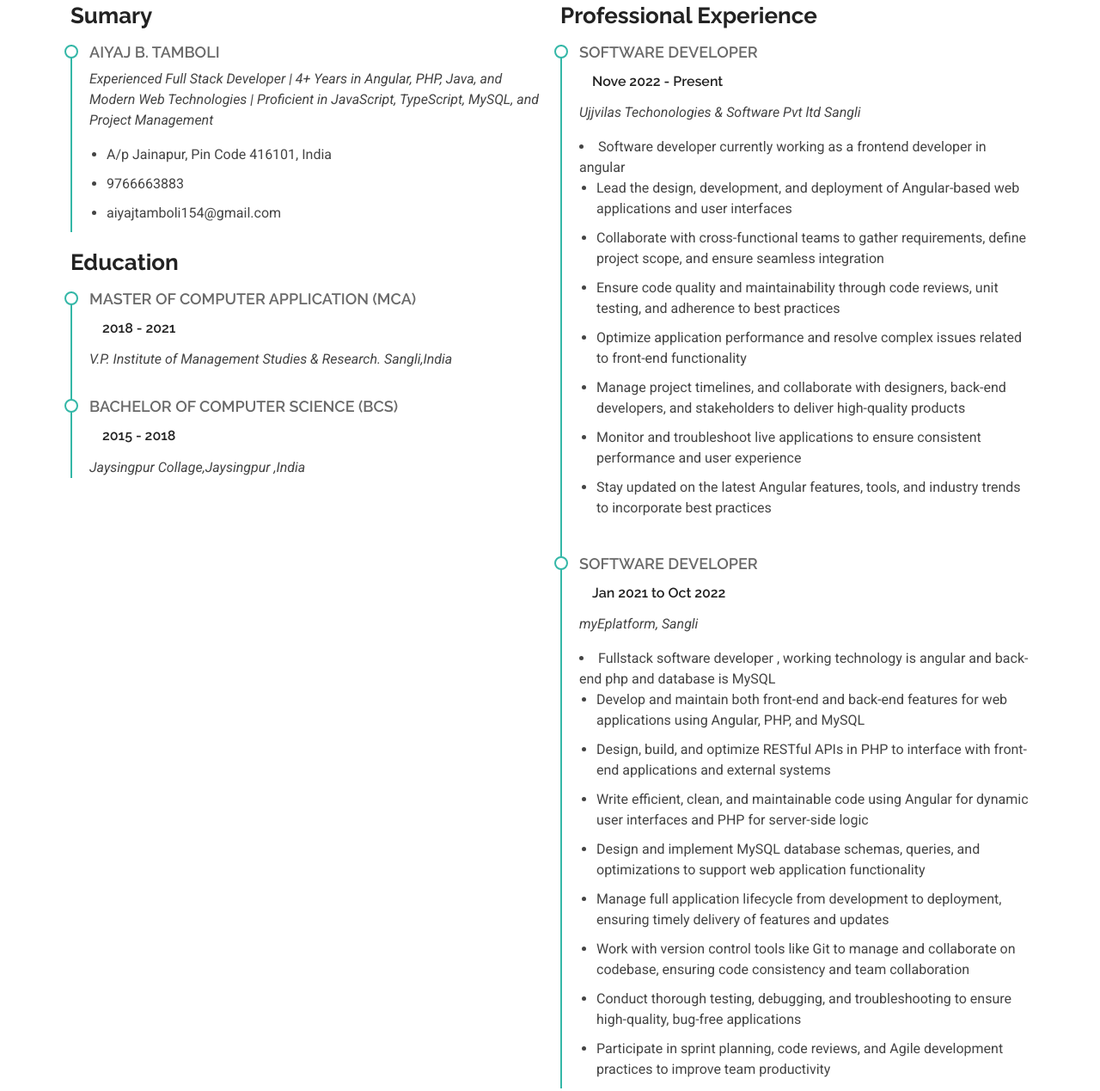
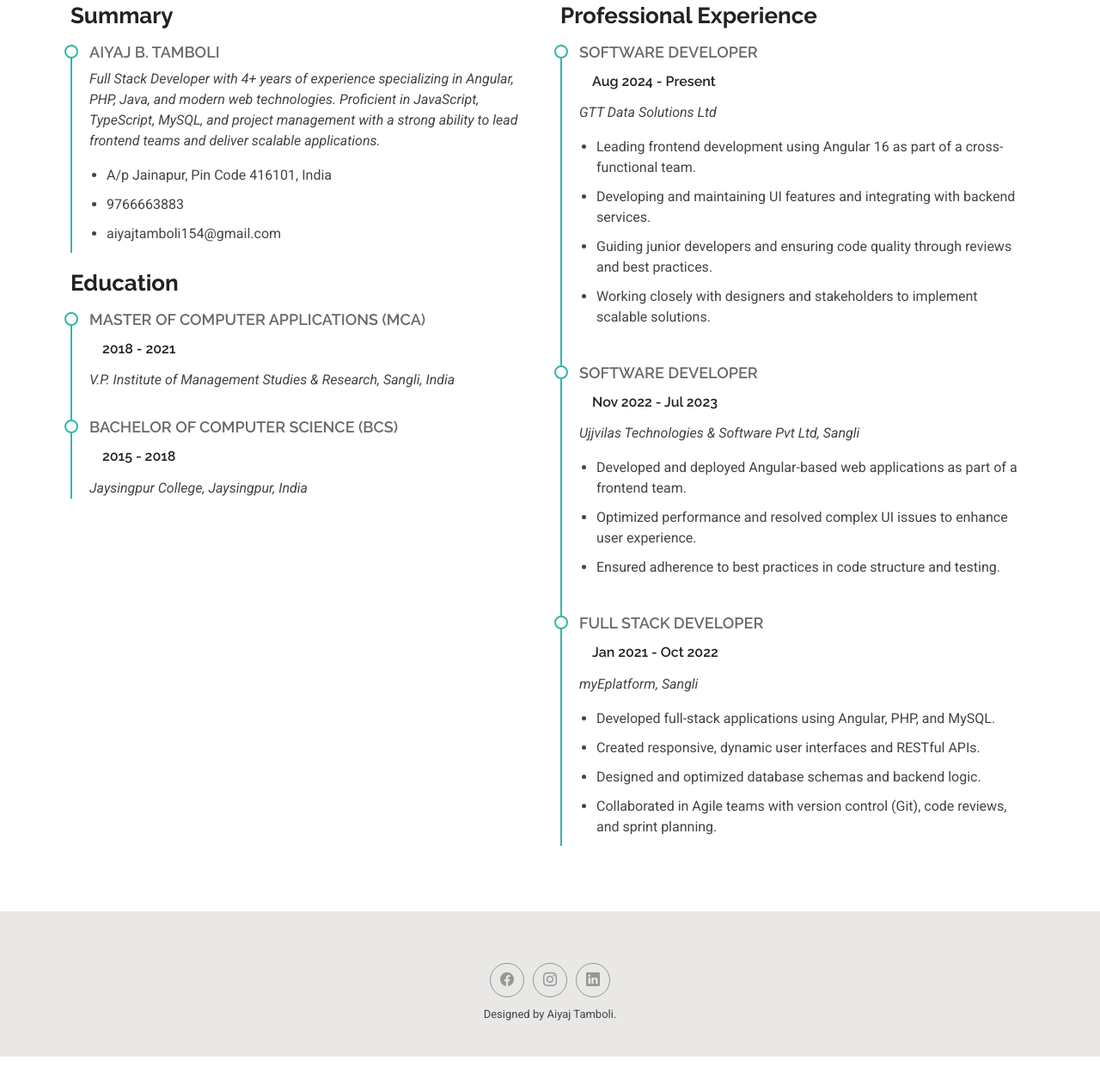
Before and after one commit to Aiyaj20/selfweb, a plain HTML site: page resume.html in a window 1280 px wide. Shown: the part 248-1517 px from the top of the page at 86% size. After the commit the page ends 1477 px from the top, so only its background shows below. Drawn offline with Linux system fonts and the light colour scheme.

Commit message:
added new change

```diff
--- a/resume.html
+++ b/resume.html
@@ -1,34 +1,34 @@
 <!DOCTYPE html>
 <html lang="en">
+
 <head>
-    <meta charset="utf-8">
-    <meta content="width=device-width, initial-scale=1.0" name="viewport">
+  <meta charset="utf-8" />
+  <meta content="width=device-width, initial-scale=1.0" name="viewport" />
   <title>Aiyaj Tamboli</title>
-    <meta name="description" content="">
-    <meta name="keywords" content="">
+  <meta name="description" content="" />
+  <meta name="keywords" content="" />
 
   <!-- Favicons -->
-    <link href="assets/img/favicon.png" rel="icon">
-    <link href="assets/img/apple-touch-icon.png" rel="apple-touch-icon">
+  <link href="assets/img/favicon.png" rel="icon" />
+  <link href="assets/img/apple-touch-icon.png" rel="apple-touch-icon" />
 
   <!-- Fonts -->
-    <link href="https://fonts.googleapis.com" rel="preconnect">
-    <link href="https://fonts.gstatic.com" rel="preconnect" crossorigin>
+  <link href="https://fonts.googleapis.com" rel="preconnect" />
+  <link href="https://fonts.gstatic.com" rel="preconnect" crossorigin />
   <link
     href="https://fonts.googleapis.com/css2?family=Roboto:ital,wght@0,100;0,300;0,400;0,500;0,700;0,900;1,100;1,300;1,400;1,500;1,700;1,900&family=Poppins:ital,wght@0,100;0,200;0,300;0,400;0,500;0,600;0,700;0,800;0,900;1,100;1,200;1,300;1,400;1,500;1,600;1,700;1,800;1,900&family=Raleway:ital,wght@0,100;0,200;0,300;0,400;0,500;0,600;0,700;0,800;0,900;1,100;1,200;1,300;1,400;1,500;1,600;1,700;1,800;1,900&display=swap"
-      rel="stylesheet">
+    rel="stylesheet" />
 
-    <link href="assets/vendor/bootstrap/css/bootstrap.min.css" rel="stylesheet">
-    <link href="assets/vendor/bootstrap-icons/bootstrap-icons.css" rel="stylesheet">
-    <link href="assets/vendor/aos/aos.css" rel="stylesheet">
-    <link href="assets/vendor/swiper/swiper-bundle.min.css" rel="stylesheet">
-    <link href="assets/vendor/glightbox/css/glightbox.min.css" rel="stylesheet">
+  <link href="assets/vendor/bootstrap/css/bootstrap.min.css" rel="stylesheet" />
+  <link href="assets/vendor/bootstrap-icons/bootstrap-icons.css" rel="stylesheet" />
+  <link href="assets/vendor/aos/aos.css" rel="stylesheet" />
+  <link href="assets/vendor/swiper/swiper-bundle.min.css" rel="stylesheet" />
+  <link href="assets/vendor/glightbox/css/glightbox.min.css" rel="stylesheet" />
 
-    <link href="assets/css/main.css" rel="stylesheet">
+  <link href="assets/css/main.css" rel="stylesheet" />
 </head>
 
 <body class="resume-page">
-
   <header id="header" class="header d-flex align-items-center light-background sticky-top">
     <div class="container-fluid position-relative d-flex align-items-center justify-content-between">
       <a href="index.html" class="logo d-flex align-items-center me-auto me-xl-0">
@@ -63,93 +63,89 @@
         <!-- <p>Necessitatibus eius consequatur ex aliquid fuga eum quidem sint consectetur velit</p> -->
       </div>
       <div class="container">
-
         <div class="row">
-
           <div class="col-lg-6" data-aos="fade-up" data-aos-delay="100">
-            <h3 class="resume-title">Sumary</h3>
+            <h3 class="resume-title">Summary</h3>
 
             <div class="resume-item pb-0">
               <h4>Aiyaj B. Tamboli</h4>
-              <p><em>Experienced Full Stack Developer | 4+ Years in Angular, PHP, Java, and Modern Web Technologies |
-                  Proficient in JavaScript, TypeScript, MySQL, and Project Management</em></p>
+              <p>
+                <em>Full Stack Developer with 4+ years of experience
+                  specializing in Angular, PHP, Java, and modern web
+                  technologies. Proficient in JavaScript, TypeScript, MySQL,
+                  and project management with a strong ability to lead
+                  frontend teams and deliver scalable applications.</em>
+              </p>
               <ul>
                 <li>A/p Jainapur, Pin Code 416101, India</li>
                 <li>9766663883</li>
                 <li>aiyajtamboli154@gmail.com</li>
               </ul>
-            </div><!-- Edn Resume Item -->
+            </div>
+            <!-- End Resume Item -->
 
             <h3 class="resume-title">Education</h3>
             <div class="resume-item">
-              <h4>Master Of Computer Application (MCA) </h4>
+              <h4>Master of Computer Applications (MCA)</h4>
               <h5>2018 - 2021</h5>
-              <p><em>V.P. Institute of Management Studies & Research. Sangli,India</em></p>
+              <p><em>V.P. Institute of Management Studies & Research, Sangli, India</em></p>
             </div>
 
             <div class="resume-item">
               <h4>Bachelor of Computer Science (BCS)</h4>
               <h5>2015 - 2018</h5>
-              <p><em>Jaysingpur Collage,Jaysingpur ,India</em></p>
-
+              <p><em>Jaysingpur College, Jaysingpur, India</em></p>
             </div>
-
           </div>
 
           <div class="col-lg-6" data-aos="fade-up" data-aos-delay="200">
             <h3 class="resume-title">Professional Experience</h3>
+
             <div class="resume-item">
               <h4>Software Developer</h4>
-              <h5>Nove 2022 - Present</h5>
-              <p><em>Ujjvilas Techonologies & Software Pvt ltd Sangli</em></p>
-              <li>Software developer currently working as a frontend developer in angular</li>
-
+              <h5>Aug 2024 - Present</h5>
+              <p><em>GTT Data Solutions Ltd</em></p>
               <ul>
-                <li>Lead the design, development, and deployment of Angular-based web applications and user interfaces
+                <li>
+                  Leading frontend development using Angular 16 as part of a
+                  cross-functional team.
                 </li>
-                <li>Collaborate with cross-functional teams to gather requirements, define project scope, and ensure
-                  seamless integration</li>
-                <li>Ensure code quality and maintainability through code reviews, unit testing, and adherence to best
-                  practices</li>
-                <li>Optimize application performance and resolve complex issues related to front-end functionality</li>
-                <li>Manage project timelines, and collaborate with designers, back-end developers, and stakeholders to
-                  deliver high-quality products</li>
-                <li>Monitor and troubleshoot live applications to ensure consistent performance and user experience</li>
-                <li>Stay updated on the latest Angular features, tools, and industry trends to incorporate best
-                  practices</li>
+                <li>Developing and maintaining UI features and integrating with backend services.</li>
+                <li>Guiding junior developers and ensuring code quality through reviews and best practices.</li>
+                <li>Working closely with designers and stakeholders to implement scalable solutions.</li>
               </ul>
             </div>
+
             <div class="resume-item">
               <h4>Software Developer</h4>
-              <h5>Jan 2021 to Oct 2022 </h5>
+              <h5>Nov 2022 - Jul 2023</h5>
+              <p><em>Ujjvilas Technologies & Software Pvt Ltd, Sangli</em></p>
+              <ul>
+                <li>Developed and deployed Angular-based web applications as part of a frontend team.</li>
+                <li>Optimized performance and resolved complex UI issues to enhance user experience.</li>
+                <li>Ensured adherence to best practices in code structure and testing.</li>
+              </ul>
+            </div>
+
+            <div class="resume-item">
+              <h4>Full Stack Developer</h4>
+              <h5>Jan 2021 - Oct 2022</h5>
               <p><em>myEplatform, Sangli</em></p>
-              <li>Fullstack software developer , working technology is angular and back-end php and database is MySQL
-              </li>
-
               <ul>
-                <li>Develop and maintain both front-end and back-end features for web applications using Angular, PHP, and MySQL</li>
-                <li>Design, build, and optimize RESTful APIs in PHP to interface with front-end applications and external systems</li>
-                <li>Write efficient, clean, and maintainable code using Angular for dynamic user interfaces and PHP for server-side logic</li>
-                <li>Design and implement MySQL database schemas, queries, and optimizations to support web application functionality</li>
-                <li>Manage full application lifecycle from development to deployment, ensuring timely delivery of features and updates</li>
-                <li>Work with version control tools like Git to manage and collaborate on codebase, ensuring code consistency and team collaboration</li>
-                <li>Conduct thorough testing, debugging, and troubleshooting to ensure high-quality, bug-free applications</li>
-                <li>Participate in sprint planning, code reviews, and Agile development practices to improve team productivity</li>
-
+                <li>Developed full-stack applications using Angular, PHP, and MySQL.</li>
+                <li>Created responsive, dynamic user interfaces and RESTful APIs.</li>
+                <li>Designed and optimized database schemas and backend logic.</li>
+                <li>Collaborated in Agile teams with version control (Git), code reviews, and sprint planning.</li>
               </ul>
             </div>
           </div>
-
         </div>
-
       </div>
-
-    </section><!-- /Resume Section -->
-
+    </section>
+    <!-- /Resume Section -->
   </main>
 
   <footer id="footer" class="footer light-background">
-
     <div class="container">
       <div class="social-links d-flex justify-content-center">
         <a href="https://www.facebook.com/aiyaj.tamboli.3" target="_blank"><i class="bi bi-facebook"></i></a>
@@ -157,13 +153,9 @@
         <a href="https://www.linkedin.com/in/aiyaj-tamboli-3b385622a/" target="_blank"><i
             class="bi bi-linkedin"></i></a>
       </div>
-      <div class="credits">
-        Designed by Aiyaj Tamboli.
+      <div class="credits">Designed by Aiyaj Tamboli.</div>
     </div>
-    </div>
-
   </footer>
-
   <!-- Scroll Top -->
   <a href="#" id="scroll-top" class="scroll-top d-flex align-items-center justify-content-center"><i
       class="bi bi-arrow-up-short"></i></a>
```
Lines whose indentation alone changed are shown as unchanged.
